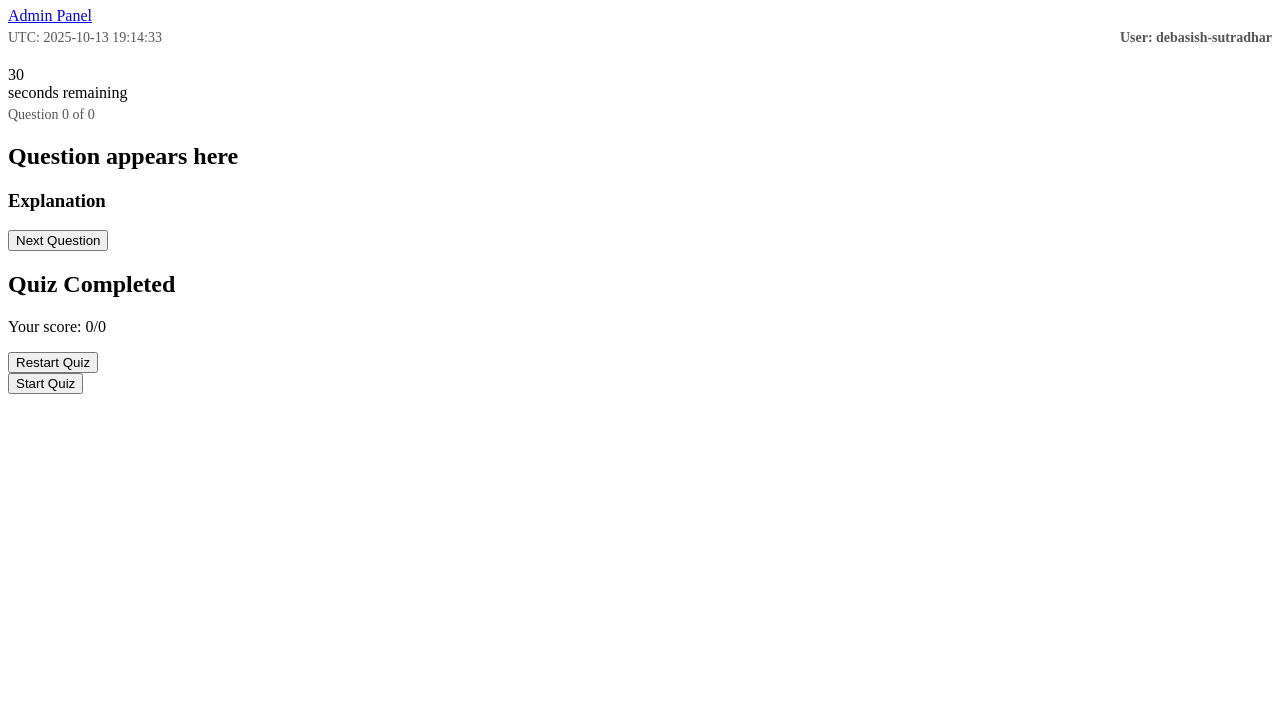
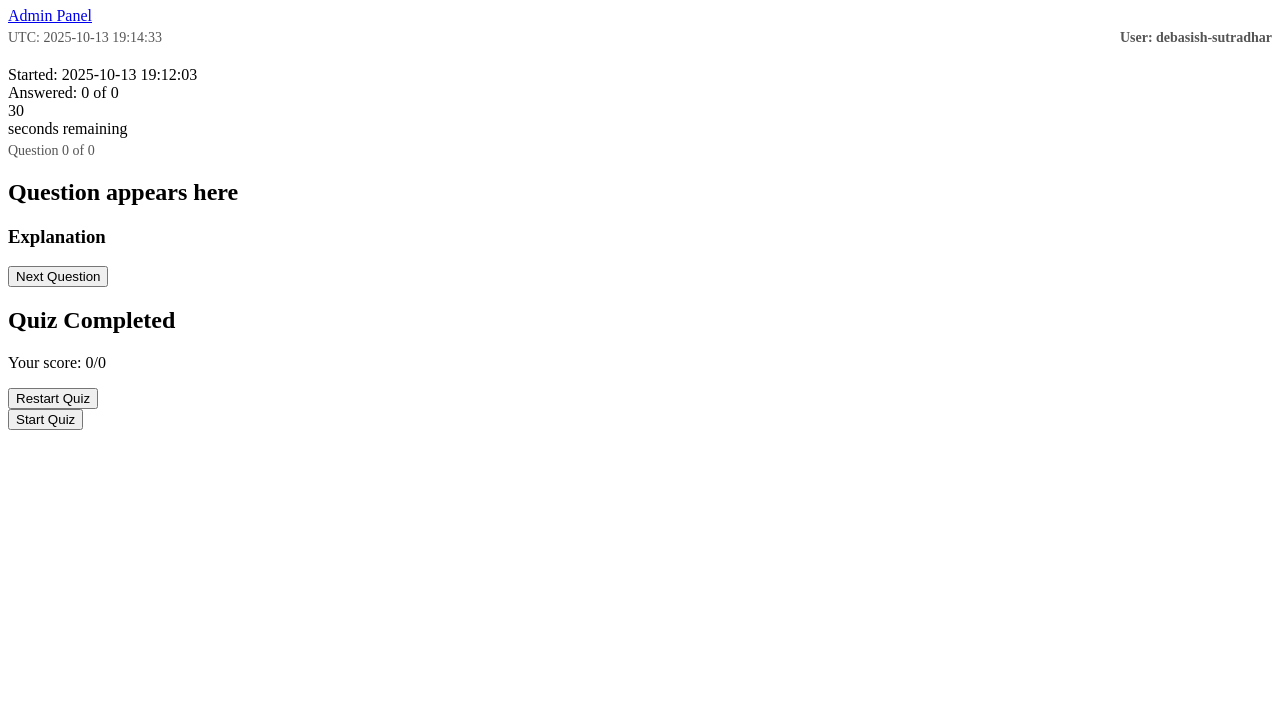
Before and after one commit to debasish-sutradhar/exam-center-quiz, a plain HTML site: page index.html in a window 1280 px wide. Shown: the part 73-800 px from the top of the page. Drawn offline with Linux system fonts and the light colour scheme.

Commit message:
Modify timestamp and add quiz statistics
Updated timestamp and added quiz statistics section.

```diff
--- a/index.html
+++ b/index.html
@@ -15,8 +15,13 @@
         </div>
 
         <div id="quiz-info">
-            <div id="timestamp" class="timestamp">UTC: 2023-01-01 00:00:00</div>
+            <div id="timestamp" class="timestamp">UTC: 2025-10-13 19:12:03</div>
             <div id="user-info" class="user-info">User: debasish-sutradhar</div>
+        </div>
+
+        <div id="quiz-stats" class="quiz-stats hidden">
+            <div id="start-time" class="start-time">Started: 2025-10-13 19:12:03</div>
+            <div id="question-stats" class="question-stats">Answered: <span id="answered-count">0</span> of <span id="total-count">0</span></div>
         </div>
 
         <div id="quiz-container">
```
